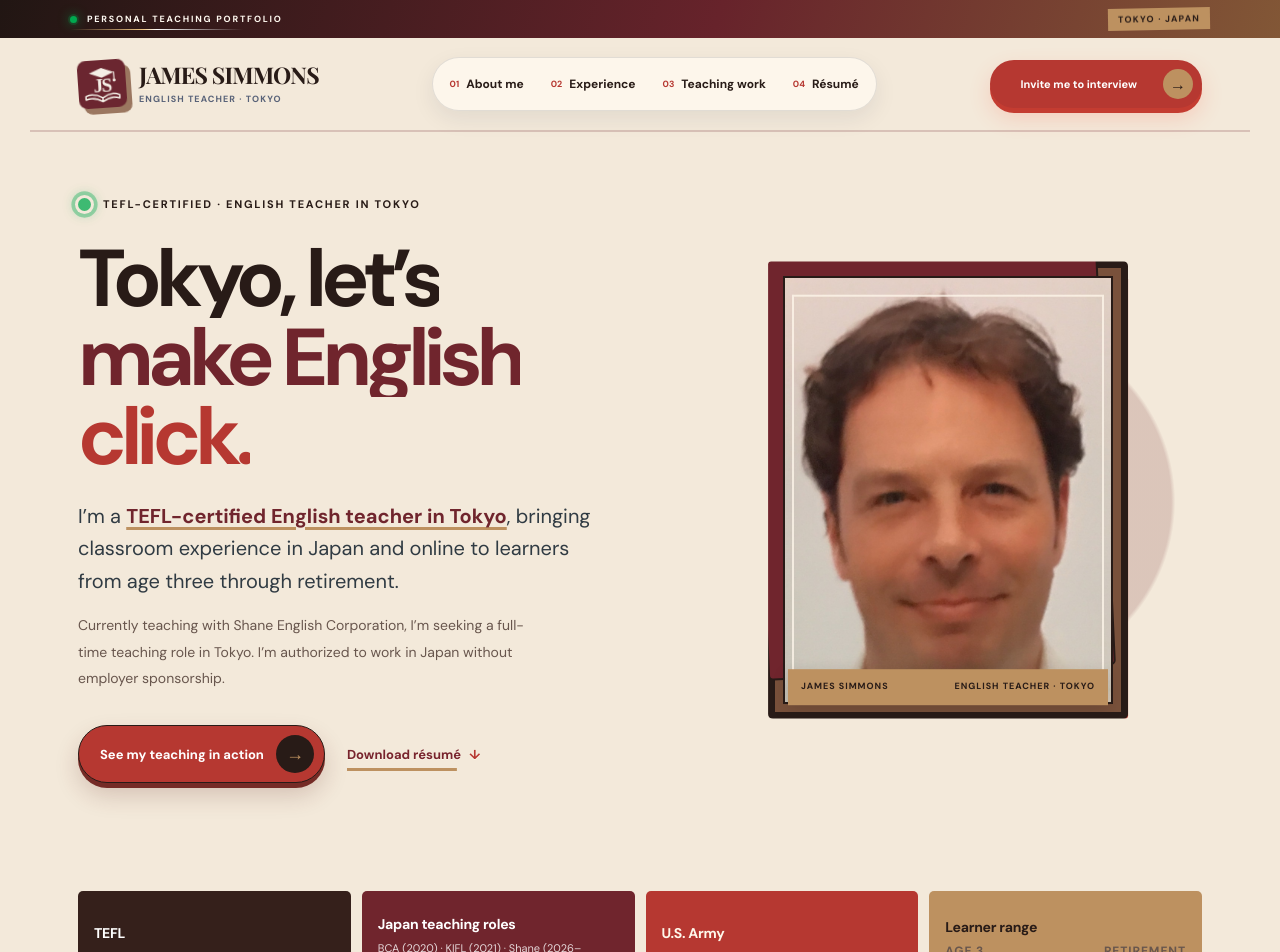
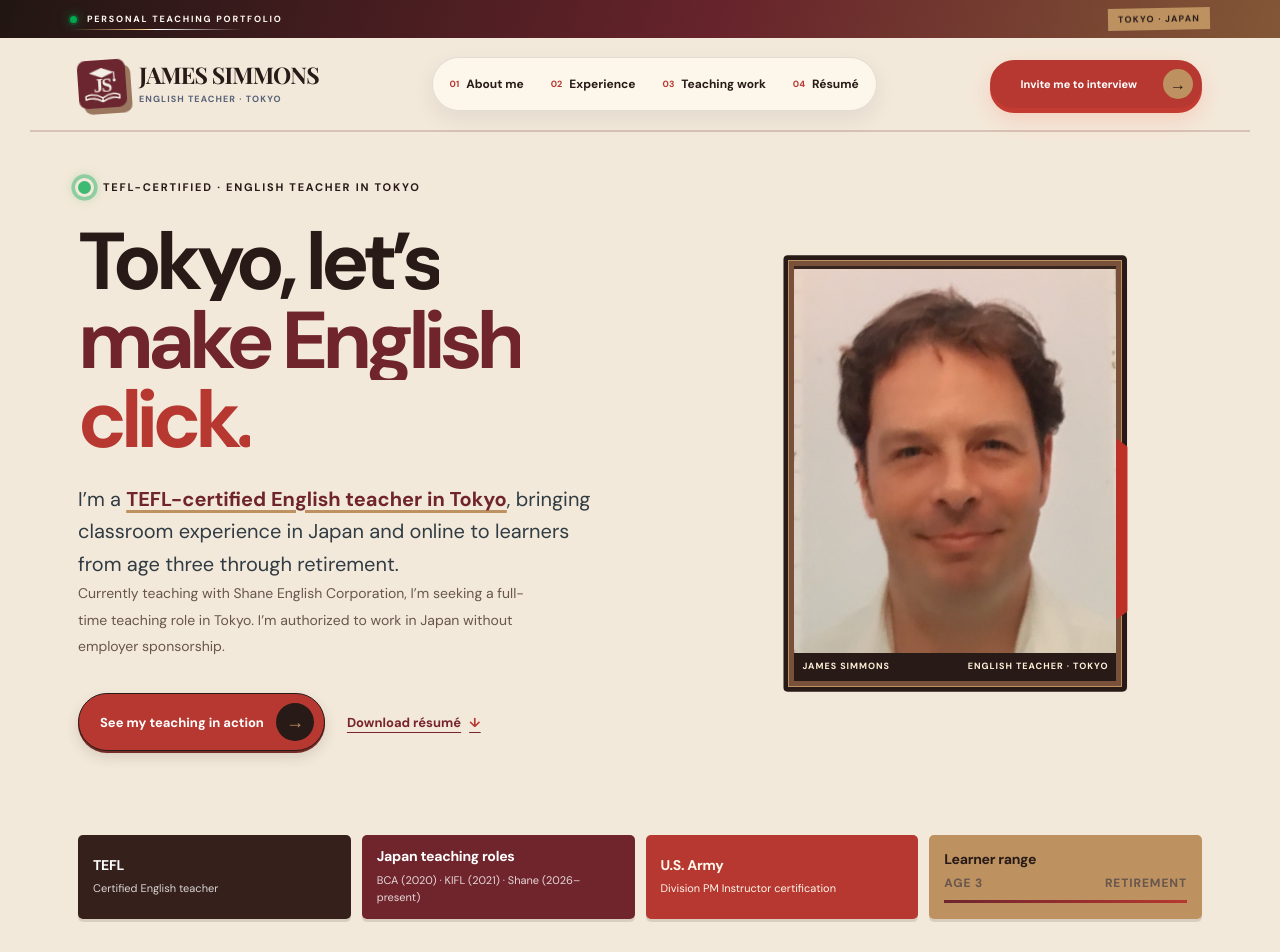
Before and after one commit to desukara/portfolio, a Next.js app: page / in a window 1280 px wide. Shown: the top 952 px of the page. Built offline with nearby package versions, Linux system fonts and the light colour scheme; a web font is replaced by a local one.

Commit message:
Refine homepage layout and styling

```diff
--- a/app/home-motion.css
+++ b/app/home-motion.css
@@ -1225,3 +1225,111 @@
 .home-page .footer-actions .button-link:focus-visible::after {
   background: #f0c98c;
 }
+
+/* One portrait composition and action hierarchy across screen sizes. */
+.home-page #home {
+  grid-template: "intro portrait" auto "followup portrait" auto / minmax(0, 1.15fr) minmax(0, 1fr);
+  align-content: center;
+  min-height: 0;
+  gap: 16px clamp(32px, 5vw, 68px);
+  padding-block: clamp(34px, 6vh, 70px);
+}
+.home-page #home::before { content: none; }
+.home-page .hero-copy { grid-area: intro; align-self: end; }
+.home-page .hero-followup { grid-area: followup; align-self: start; min-width: 0; }
+.home-page .hero-followup .actions { margin: 0 0 16px; }
+.home-page .hero-followup .hero-detail { margin-bottom: 0; }
+.home-page .hero-lead { margin-bottom: 0; }
+.home-page .hero.hero .hero-photo {
+  grid-area: portrait;
+  isolation: isolate;
+  width: min(86%, 344px);
+  margin: 0;
+  border: 5px solid #281b17 !important;
+  background: #79513b !important;
+  padding: 6px !important;
+  box-shadow: 0 16px 30px #281b1733, inset 0 0 0 1px #bd9160 !important;
+  transform: none;
+  translate: none;
+  perspective: none;
+  will-change: auto;
+}
+.home-page .hero.hero .hero-photo::before {
+  inset: auto -13% 12% auto;
+  width: 64%;
+  aspect-ratio: 1;
+  border: 0;
+  border-radius: 50%;
+  background: #bd3026;
+  transform: none;
+  translate: none;
+}
+.home-page .hero-photo::after, .home-page .home-photo-window::after { content: none; }
+.home-page .hero-photo .home-photo-window { overflow: hidden; border: 0; }
+.home-page #home .hero-photo .home-photo-window img {
+  object-fit: contain;
+  object-position: center;
+  transform: none;
+  translate: none;
+  will-change: auto;
+  transition: none;
+}
+.home-page .home-photo-caption {
+  inset: auto 6px 6px;
+  padding: 8px;
+  background: #281b17;
+  color: #fff0d9;
+  box-shadow: none;
+  translate: none;
+}
+.home-page .actions .button-primary, .home-page footer .button-primary {
+  box-shadow: 0 2px 0 #752b26, 0 6px 14px #281b1724;
+}
+.home-page .actions .button-link, .home-page .footer-actions .button-link {
+  text-shadow: none;
+  text-decoration: underline;
+  text-underline-offset: 5px;
+}
+.home-page .actions .button-link::after, .home-page .footer-actions .button-link::after { content: none; }
+.home-page .home-proof > div, .home-page .home-proof > div:first-child {
+  min-height: 76px;
+  padding: 13px 15px;
+  box-shadow: 0 3px 0 #281b1720;
+}
+.home-page .home-proof > div:nth-child(3) > span { color: #fff8eb; }
+.home-page .home-proof .home-range-labels { color: #281b17 !important; }
+.home-page .home-employer-path {
+  width: min(calc(100% - 40px), 1220px);
+  box-shadow: 4px 5px 0 var(--nav-electric);
+}
+.home-page.home-motion-ready [data-home-reveal="hero"],
+.home-page.home-motion-ready [data-home-scroll-reveal] { filter: none; }
+.home-page.home-motion-ready [data-home-scroll-reveal]:focus-within {
+  opacity: 1;
+  transform: none;
+  transition: none;
+}
+.home-page .footer-availability-beacon { animation: none; opacity: 1; text-shadow: none; }
+@media (max-width: 800px) {
+  .site-header { min-height: 0; padding-block: 10px; }
+  .site-header .mobile-menu-trigger { min-width: 0; min-height: 44px; gap: 8px; }
+  .home-page #home {
+    grid-template: "intro" auto "portrait" auto "followup" auto / minmax(0, 1fr);
+    gap: 22px;
+    padding-block: 28px 36px;
+    overflow-x: clip;
+  }
+  .home-page #home h1 { margin-block: 17px 14px; }
+  .home-page .hero.hero .hero-photo { width: min(78%, 310px); }
+  .home-page .footer-grid h2 { font-size: clamp(32px, 9vw, 46px); line-height: 1.13; }
+  .home-page .footer-grid h2 br { display: none; }
+  .home-page .footer-right { padding-top: 8px; gap: 6px; }
+  .home-page .footer-right span { margin-top: 12px; }
+  .home-page .footer-actions { flex-flow: row wrap; align-items: center; gap: 8px 16px; }
+}
+@media (min-width: 480px) and (max-width: 800px) {
+  .home-page .home-proof { grid-template-columns: repeat(2, minmax(0, 1fr)); }
+}
+@media (max-width: 479px) {
+  .home-page .home-proof { grid-template-columns: minmax(0, 1fr); }
+}
```
